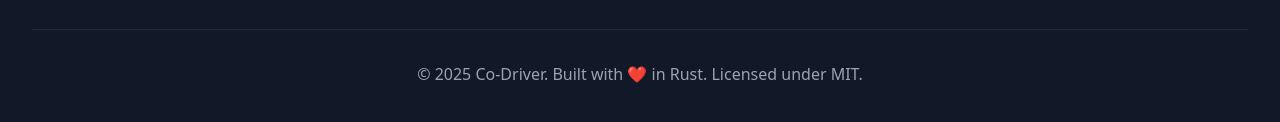
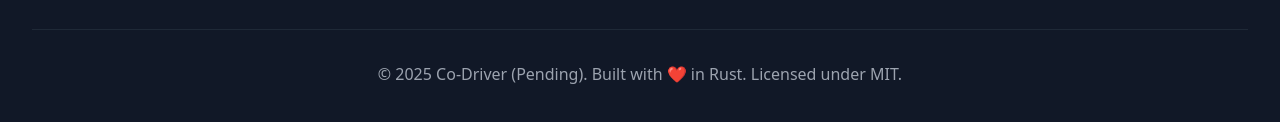
Before and after one commit to siddharth-ghatti/co-driver, a plain HTML site: page docs/index.html in a window 1280 px wide. Shown: the part 4720-4842 px from the top of the page. Drawn offline with nearby package versions, Linux system fonts and the light colour scheme.

Commit message:
fix : branding

```diff
--- a/docs/index.html
+++ b/docs/index.html
@@ -462,7 +462,7 @@ curl http://localhost:8080/health</code></pre>
                 </div>
             </div>
             <div class="border-t border-gray-800 mt-8 pt-8 text-center text-gray-400">
-                <p>&copy; 2025 Co-Driver. Built with ❤️ in Rust. Licensed under MIT.</p>
+                <p>&copy; 2025 Co-Driver (Pending). Built with ❤️ in Rust. Licensed under MIT.</p>
             </div>
         </div>
     </footer>
```
Also changed, not shown: README.md.
